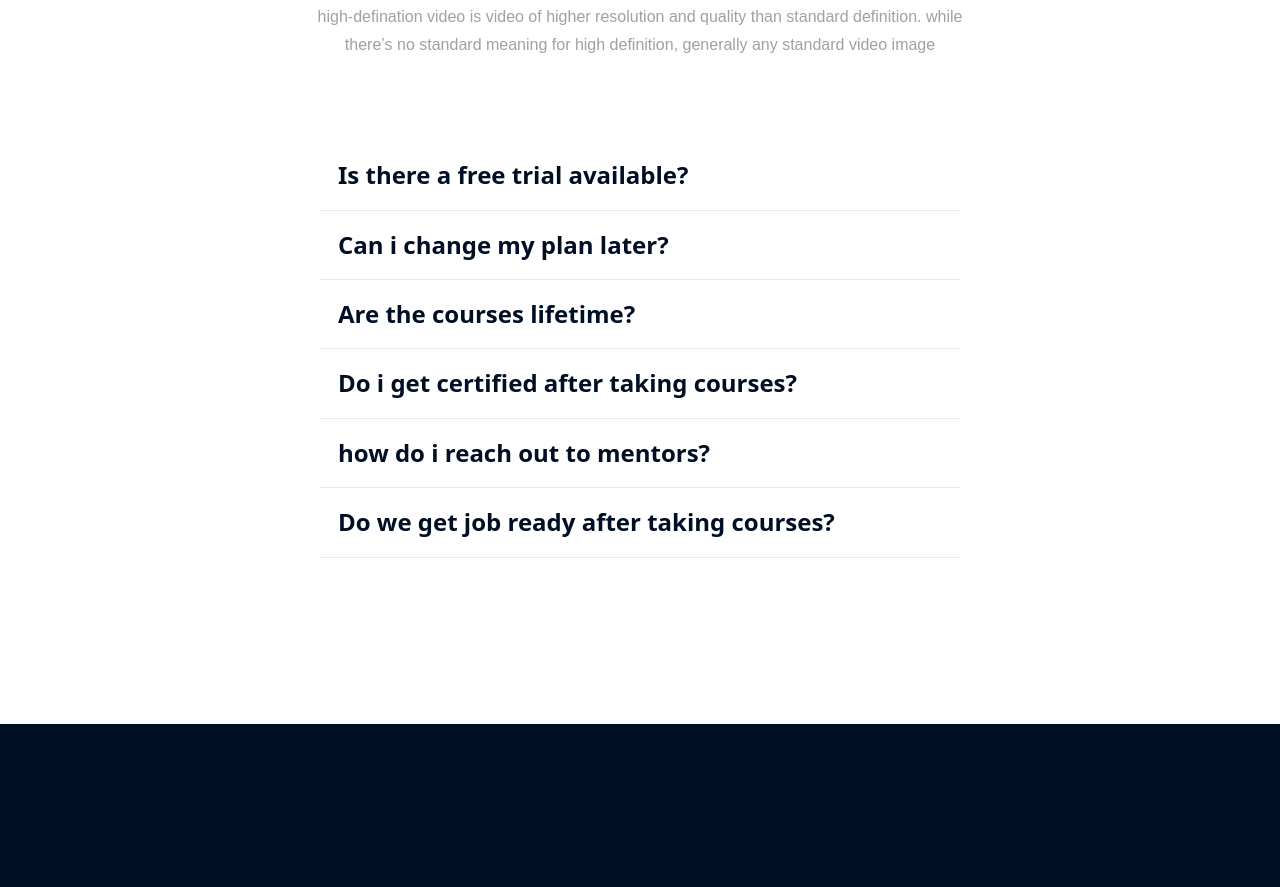
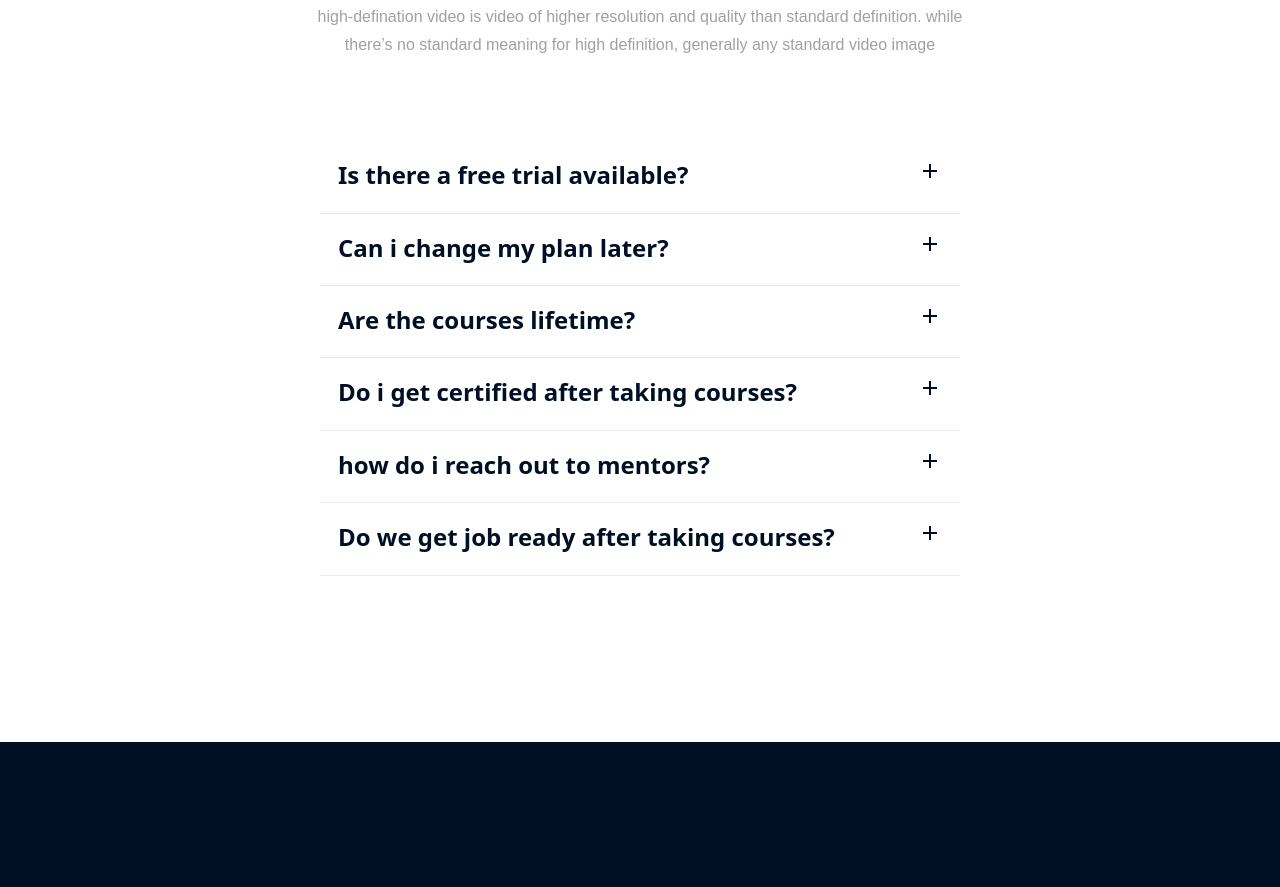
Before and after one commit to onifadjosh/TECHTIME, a website: page index.html in a window 1280 px wide. Shown: the part 5571-6458 px from the top of the page. Drawn offline with nearby package versions, Linux system fonts and the light colour scheme; the site is published under a folder, as on GitHub Pages, so addresses that start at the root find nothing; files whose address does not match are found by name; a web font is replaced by a local one.

Commit message:
edited css content directory

```diff
--- a/src/input.css
+++ b/src/input.css
@@ -186,7 +186,7 @@ p{
   }
 
   .accordion:after {
-    content: url('/dist/images/add.png');
+    content: url('dist/images/add.png');
     font-size: 13px;
     color: #777;
     float: right;
```
Also changed, not shown: dist/output.css, 3 other files.
